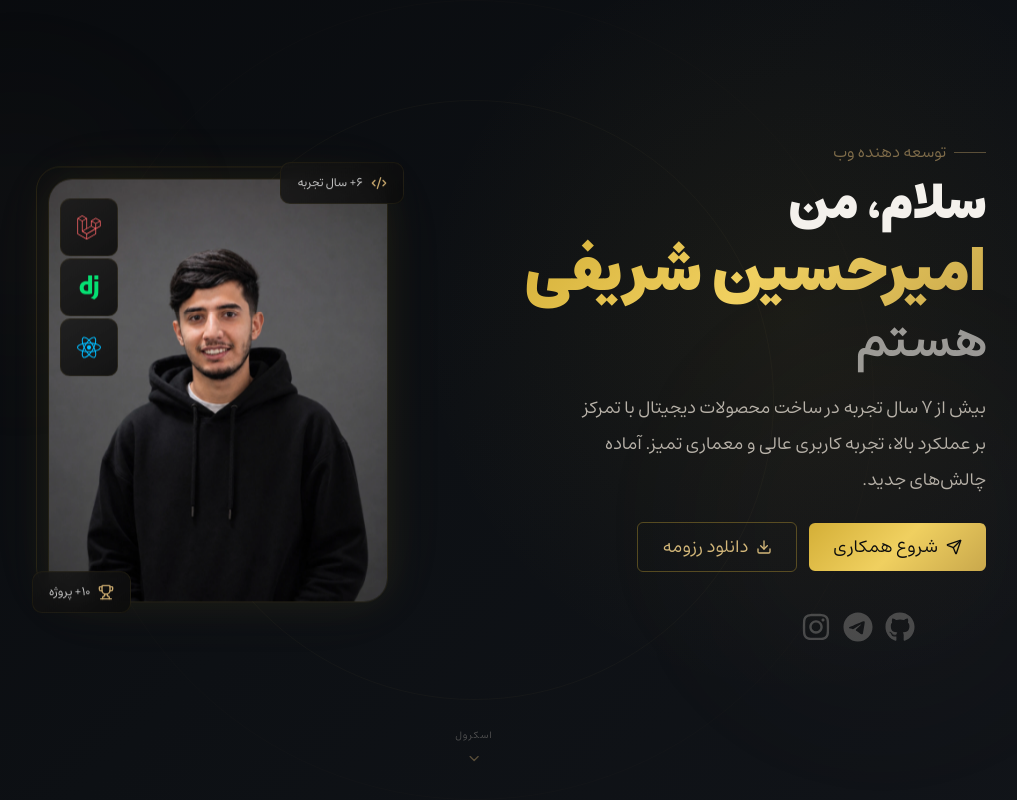
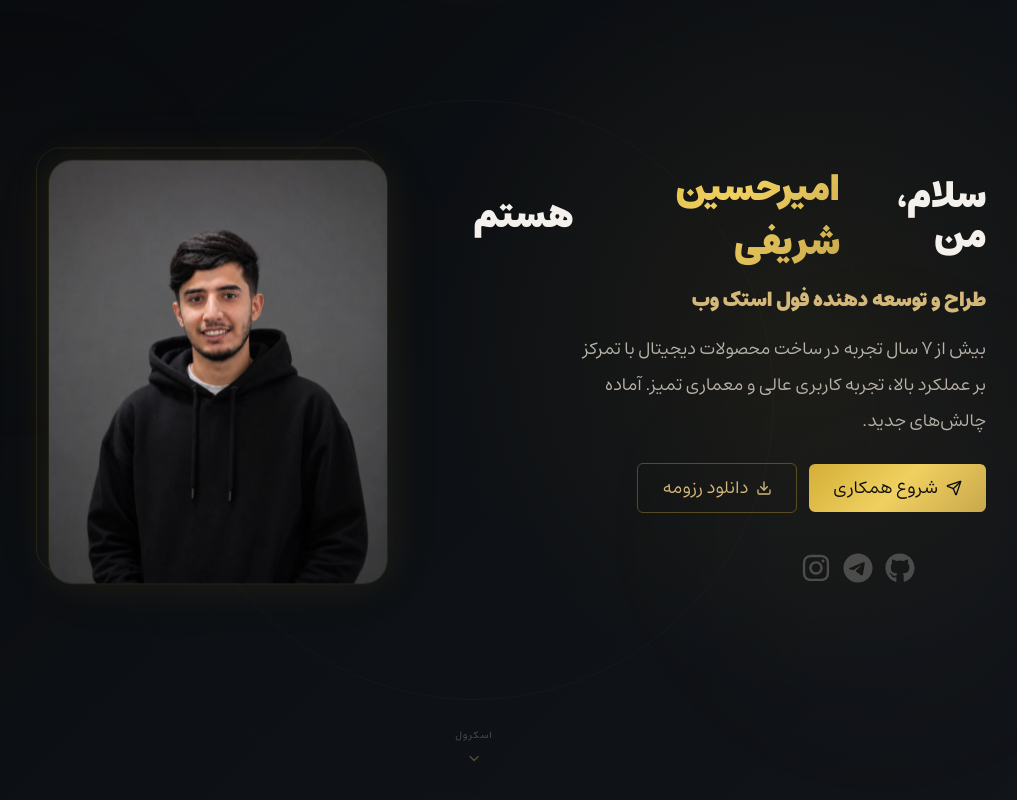
Before and after one commit to ahsharifi/ahsharifidev-site, a React (Vite) app: page / in a window 1280 px wide. Shown: the whole page, without its empty margins (166-1183 px from the left). Built offline with nearby package versions, Linux system fonts and the light colour scheme.

Commit message:
fix(hero): change styles

```diff
--- a/src/App.css
+++ b/src/App.css
@@ -5,7 +5,7 @@
 }
 
 .hero {
-  padding: 140px 0 40px;
+  padding: 160px 0 40px;
 }
 
 .hero .container {
@@ -21,11 +21,6 @@
   background-clip: text;
   color: transparent;
   line-height: 1.5;
-}
-
-.hero .right h3 {
-  font-family: var(--regular);
-  font-weight: 600;
 }
 
 .hero .right p {
--- a/src/components/Hero.tsx
+++ b/src/components/Hero.tsx
@@ -1,13 +1,6 @@
-import {
-  FaGithub,
-  FaInstagram,
-  FaLaravel,
-  FaReact,
-  FaTelegram,
-} from "react-icons/fa6";
+import { FaGithub, FaInstagram, FaTelegram } from "react-icons/fa6";
 import myImage from "../assets/images/me.webp";
-import { Code2, Download, Send, Trophy } from "lucide-react";
-import { SiDjango } from "react-icons/si";
+import { Download, Send } from "lucide-react";
 
 function Hero() {
   return (
@@ -20,14 +13,17 @@ function Hero() {
       </div>
       <div className="container relative" style={{ zIndex: 10 }}>
         <div className="right w-1/2 flex flex-col">
-          <div className="flex flex-row items-center gap-2 mb-4">
-            <span className="w-8 h-px bg-gold-400/40 inline-block"></span>
-            <span className="text-gold-400/60">توسعه دهنده وب</span>
+          <div className="flex flex-row items-center gap-2">
+            <h2 className="text-4xl">سلام، من</h2>
+            <h1 className="text-4xl">امیرحسین شریفی</h1>
+            <h2 className="text-4xl">هستم</h2>
           </div>
-          <h2 className="text-5xl">سلام، من</h2>
-          <h1 className="text-6xl">امیرحسین شریفی</h1>
-          <h3 className="text-5xl opacity-60">هستم</h3>
-          <p className="my-6">
+          <div className="type">
+            <h3 className="text-xl mt-4 text-gold-300">
+              طراح و توسعه دهنده فول استک وب
+            </h3>
+          </div>
+          <p className="mb-6 mt-4">
             بیش از ۷ سال تجربه در ساخت محصولات دیجیتال با تمرکز بر عملکرد بالا،
             تجربه کاربری عالی و معماری تمیز. آماده چالش‌های جدید.
           </p>
@@ -64,37 +60,11 @@ function Hero() {
               src={myImage}
               alt="امیرحسین شریفی"
             />
-            <div
-              className="absolute -top-4 -right-4 card-dark rounded-md px-4 py-3 flex items-center gap-2"
-              style={{
-                animation: "float 5s ease-in-out infinite 1s",
-              }}
-            >
-              <Code2 className="lucide lucide-code-2 w-4 h-4 text-gold-400" />
-              <span className="text-xs text-neutral-300">۶+ سال تجربه</span>
-            </div>
-            <div
-              className="absolute -bottom-4 -left-4 card-dark rounded-md px-4 py-3 flex items-center gap-2"
-              style={{ animation: "float 5s ease-in-out infinite 2s" }}
-            >
-              <Trophy className="lucide lucide-trophy w-4 h-4 text-gold-400" />
-              <span className="text-xs text-neutral-300">۱۰+ پروژه</span>
-            </div>
-
-            <div className="absolute top-5 left-3 card-dark rounded-md px-4 py-4 flex items-center float-anim cursor-pointer">
-              <FaLaravel className="lucide lucide-trophy w-6 h-6 text-red-400" />
-            </div>
-            <div className="absolute top-20 left-3 card-dark rounded-md px-4 py-4 flex items-center float-anim cursor-pointer">
-              <SiDjango className="lucide lucide-trophy w-6 h-6 text-green-400" />
-            </div>
-            <div className="absolute top-35 left-3 card-dark rounded-md px-4 py-4 flex items-center float-anim cursor-pointer">
-              <FaReact className="lucide lucide-trophy w-6 h-6 text-sky-400" />
-            </div>
           </div>
         </div>
       </div>
-      <div class="absolute bottom-8 left-1/2 -translate-x-1/2 flex flex-col items-center gap-2 animate-bounce">
-        <span class="text-[10px] text-neutral-600 tracking-widest uppercase">
+      <div className="absolute bottom-8 left-1/2 -translate-x-1/2 flex flex-col items-center gap-2 animate-bounce">
+        <span className="text-[10px] text-neutral-600 tracking-widest uppercase">
           اسکرول
         </span>
         <svg
```
